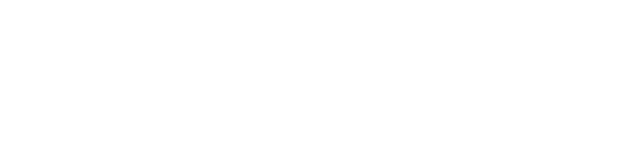
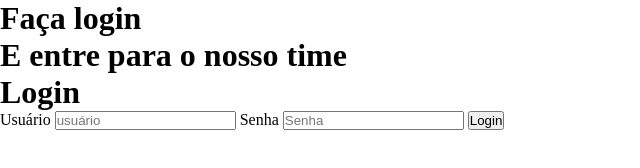
Before and after one commit to TheoKrdozo/tela-login-dark, a plain HTML site: page index.html in a window 1280 px wide. Shown: the whole page, without its empty margins (0-640 px from the left). Drawn offline with Linux system fonts and the light colour scheme.

Commit message:
Estrutura Html pronta

```diff
--- a/index.html
+++ b/index.html
@@ -7,6 +7,20 @@
     <title>Login</title>
 </head>
 <body>
-
+    <main>
+        <div class="left-login">
+            <h1>Faça login <br> E entre para o nosso time</h1>
+        </div>
+        <div class="right-login">
+            <form action="#">
+                <h1>Login</h1>
+                <label for="usuario">Usuário</label>
+                <input type="text" name="usuario" id="usuario" required placeholder="usuário">
+                <label for="senha">Senha</label>
+                <input type="password" name="senha" id="senha" required placeholder="Senha">
+                <button type="submit">Login</button>
+            </form>
+        </div>
+    </main>
 </body>
 </html>
```
